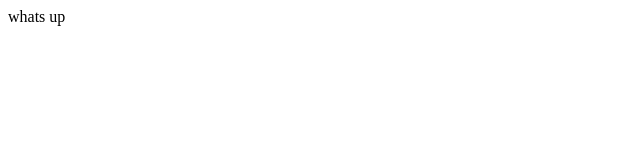
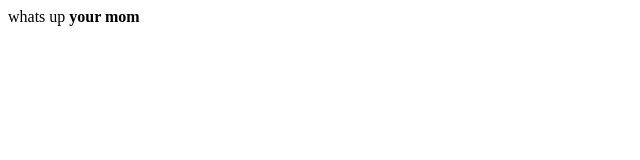
Before and after one commit to elijahkasten-cyber/elijahkasten.githud.io, a plain HTML site: page index.html in a window 1280 px wide. Shown: the full height of the page, 0-640 px from the left. Drawn offline with Linux system fonts and the light colour scheme.

Commit message:
Update index.html

```diff
--- a/index.html
+++ b/index.html
@@ -4,4 +4,4 @@
 
 
 
-<https:www.google.com/search?q=quokka&sca_esv=f79bdee959778f6d&rlz=1CATEQM_enUS1177&udm=2&biw=1366&bih=599&ei=QI_daL-0B-THkPIP3NzsqQw&ved=0ahUKEwi_1NDY64OQAxXkI0QIHVwuO8UQ4dUDCBE&uact=5&oq=quokka&gs_lp=Egtnd3Mtd2l6LWltZyIGcXVva2thSJwgUIYFWMoacAB4AJABAJgBAKABAKoBALgBA8gBAPgBAZgCAKACAJgDAIgGAZIHAKAHALIHALgHAMIHAMgHAA&sclient=gws-wiz-img&safe=active&ssui=on#vhid=HpTEjGkP8jFAJM&vssid=mosaic>
+<b>your mom</b>
```
